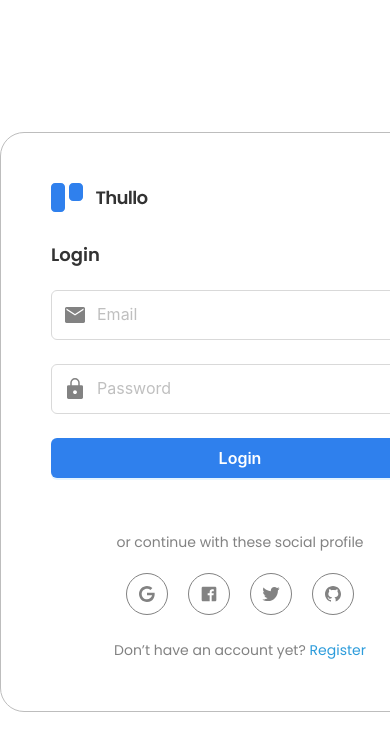
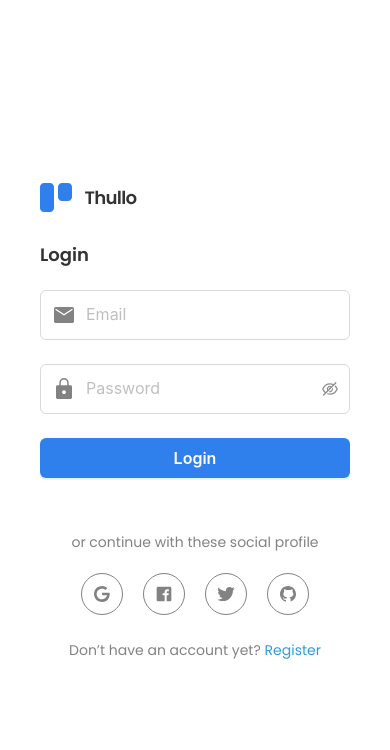
Before and after one commit to vishwa-akshat/thullo, a Next.js app: page /auth/login in a window 390 px wide. Shown: the top 750 px of the page. Built offline with nearby package versions, Linux system fonts and the light colour scheme; no server answers.

Commit message:
Addd login and signup page responsiveness

```diff
--- a/src/app/auth/login/login.scss
+++ b/src/app/auth/login/login.scss
@@ -9,7 +9,8 @@
         border: 1px solid #bdbdbd;
         background: #fff;
         padding: 50px;
-        width: 480px;
+        max-width: 480px;
+        width: 80%;
 
         .heading {
             color: #333;
@@ -59,3 +60,14 @@
         }
     }
 }
+
+@media only screen and (max-width: 510px) {
+    .login-page-container {
+        .login-card {
+            border-radius: 0;
+            border: none;
+            padding: 40px;
+            width: 100%;
+        }
+    }
+}
```
Also changed, not shown: src/app/auth/sign-up/signUp.scss (+11 -0 lines).
